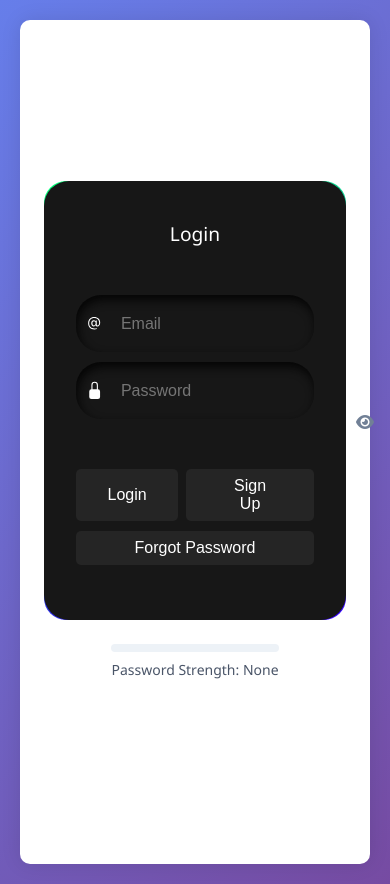
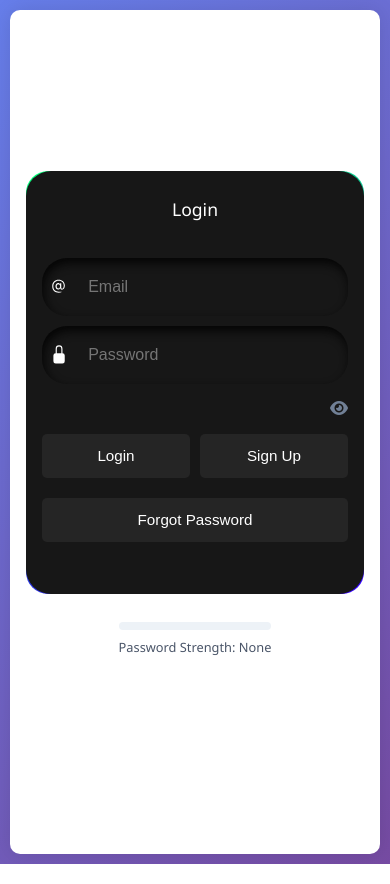
Before and after one commit to somilshivhare/Password-Strength-checker, a website: page index.html in a window 390 px wide. Drawn offline with Linux system fonts and the light colour scheme.

Commit message:
Add mobile responsiveness while preserving original beautiful UI design

```diff
--- a/style.css
+++ b/style.css
@@ -306,7 +306,7 @@ input.invalid {
     background: #48bb78;
 }
 
-.meter-bar.breached-password::before,
+.meter-bar.breached-password::before {
     width: 100%;
     background: #e53e3e;
     animation: pulse 2s infinite;
@@ -393,16 +393,145 @@ button:disabled {
     }
 }
 
-@media (max-width: 480px) {
+/* Mobile Responsiveness - Preserving Original UI */
+@media (max-width: 768px) {
+    body {
+        padding: 15px;
+    }
+
     .container {
         padding: 1.5rem;
+        max-width: 100%;
     }
 
-    h1 {
-        font-size: 1.5rem;
+    .card {
+        width: 100%;
     }
 
-    input, button {
-        padding: 0.625rem;
+    .form {
+        padding-left: 1.5em;
+        padding-right: 1.5em;
+    }
+
+    .btn {
+        flex-direction: column;
+        gap: 10px;
+    }
+
+    .button1, .button2 {
+        width: 100%;
+        margin-right: 0;
+        margin-bottom: 10px;
+    }
+
+    .button3 {
+        width: 100%;
+    }
+
+    .password-rules {
+        margin-top: 1.5rem;
+        padding: 1rem;
+    }
+
+    .strength-meter {
+        margin-top: 1rem;
+        padding: 1rem;
     }
 }
+
+@media (max-width: 480px) {
+    body {
+        padding: 10px;
+    }
+
+    .container {
+        padding: 1rem;
+    }
+
+    .form {
+        padding-left: 1em;
+        padding-right: 1em;
+    }
+
+    #heading {
+        font-size: 1.1em;
+        margin: 1.5em 1em;
+    }
+
+    .field {
+        padding: 0.5em;
+    }
+
+    .btn {
+        margin-top: 2em;
+    }
+
+    .button1, .button2, .button3 {
+        padding: 0.8em;
+        font-size: 0.95rem;
+    }
+
+    .password-rules h3 {
+        font-size: 1rem;
+    }
+
+    .password-rules li {
+        font-size: 0.9rem;
+        padding: 0.5rem 0.8rem;
+    }
+
+    .strength-meter {
+        padding: 0.8rem;
+    }
+
+    #strengthText {
+        font-size: 0.8rem;
+        text-align: center;
+    }
+}
+
+@media (max-width: 360px) {
+    .form {
+        padding-left: 0.8em;
+        padding-right: 0.8em;
+    }
+
+    #heading {
+        font-size: 1em;
+        margin: 1em 0.5em;
+    }
+
+    .field {
+        padding: 0.4em;
+    }
+
+    .button1, .button2, .button3 {
+        padding: 0.7em;
+        font-size: 0.9rem;
+    }
+
+    .password-rules {
+        padding: 0.8rem;
+    }
+
+    .password-rules li {
+        font-size: 0.85rem;
+        padding: 0.4rem 0.6rem;
+    }
+}
+
+/* Touch-friendly improvements for mobile */
+@media (max-width: 768px) {
+    .toggle-password {
+        min-width: 44px;
+        min-height: 44px;
+        display: flex;
+        align-items: center;
+        justify-content: center;
+    }
+
+    button {
+        min-height: 44px;
+        -webkit-tap-highlight-color: transparent;
+    }
+}
```
